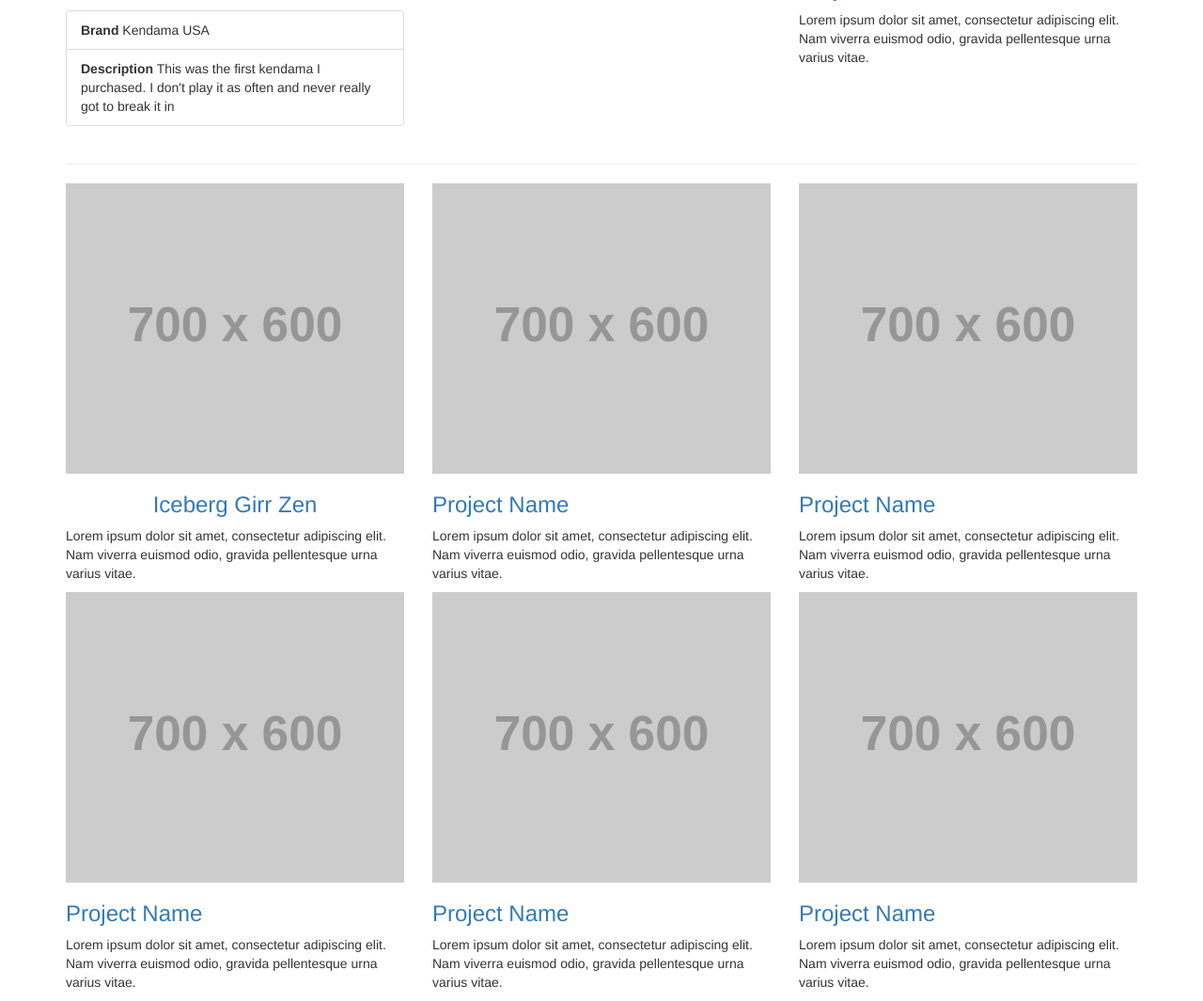
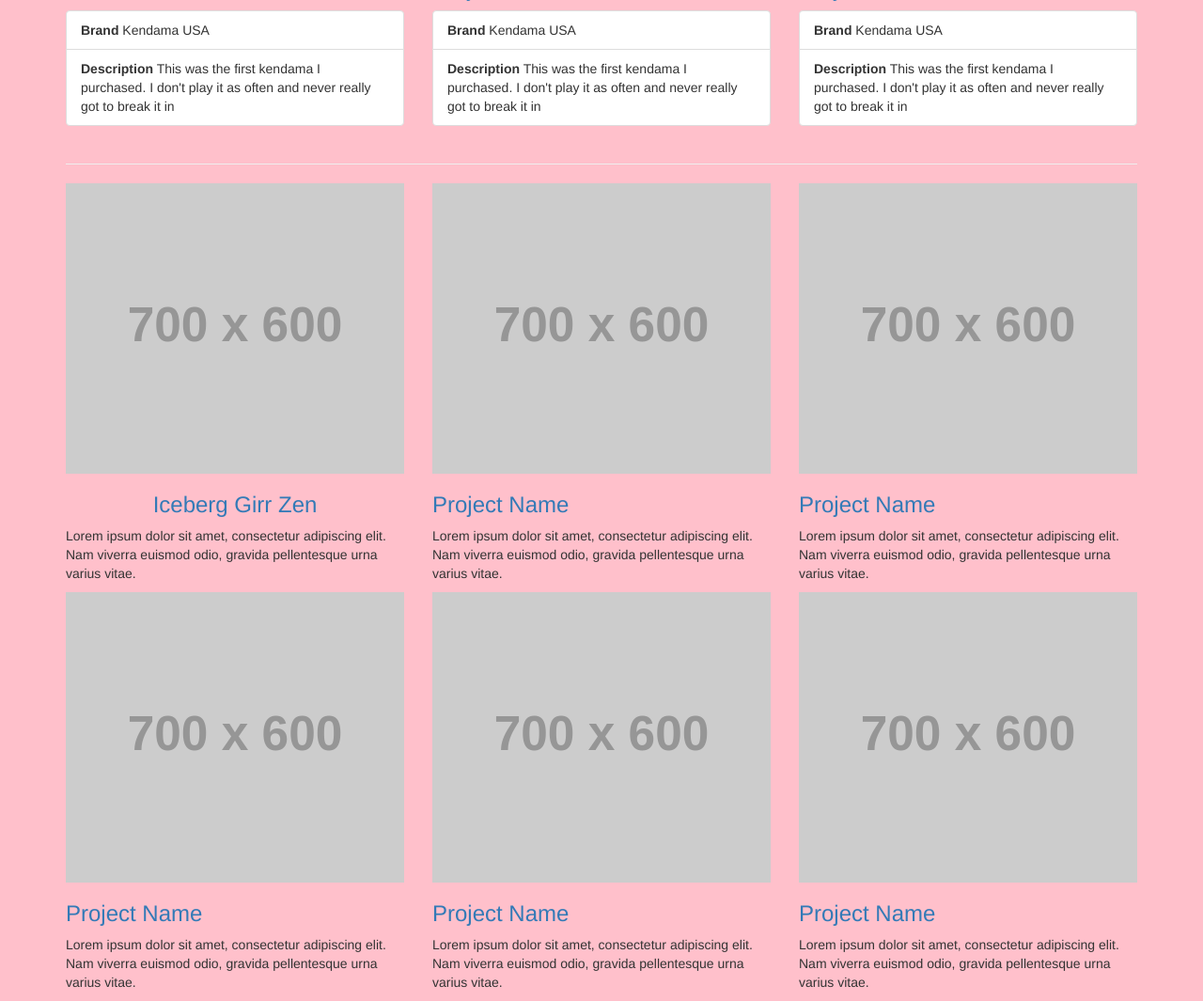
Before and after one commit to danielcodes/flask-practice, a Flask app: page /testing in a window 1280 px wide. Shown: the part 505-1570 px from the top of the page at 94% size. Run offline with Flask 2, Linux system fonts and the light colour scheme; grey boxes labelled with a size stand in for pictures from a placeholder-image service; some libraries are stand-ins or nearby versions.

Commit message:
created custom height class for images

```diff
--- /dev/null
+++ b/kendama-list/static/css/main.css
@@ -0,0 +1,9 @@
+
+/*keep images a certain height*/
+.img-height {
+	height: 350px;
+}
+
+body {
+	background-color: pink;
+}
--- a/kendama-list/templates/base.html
+++ b/kendama-list/templates/base.html
@@ -9,6 +9,8 @@
 
     <!-- Bootstrap -->
 		<link href="/static/bower_components/bootstrap/dist/css/bootstrap.min.css" rel="stylesheet"/>
+		<link href="/static/css/main.css" rel="stylesheet"/>
+
   </head>
 
   <body>
--- a/kendama-list/templates/dummy.html
+++ b/kendama-list/templates/dummy.html
@@ -7,8 +7,8 @@
 		<div class="row">
 				<div class="col-md-4 portfolio-item">
 
-						<div class="center-block">
-							<img style="height: 350px;" class="img-responsive" src="http://cdn.shopify.com/s/files/1/0286/5338/products/kendama-usa-tribute-half-split-red-and-white-silk-matte-1_1024x1024.jpg?v=1447091381" alt="">
+						<div>
+							<img class="img-responsive img-height img-circle" src="http://cdn.shopify.com/s/files/1/0286/5338/products/kendama-usa-tribute-half-split-red-and-white-silk-matte-1_1024x1024.jpg?v=1447091381" alt="">
 						</div>
 
 						<h3 class="text-center">
@@ -24,24 +24,33 @@
 
 				<div class="col-md-4 portfolio-item">
 						<div>
-							<img class="img-responsive" src="http://cdn.shopify.com/s/files/1/0286/5338/products/Kendama_USA_Tribute_Blue_1000x1000_1024x1024.jpg?v=1454011499" alt="">
+							<img class="img-height img-responsive" src="http://cdn.shopify.com/s/files/1/0286/5338/products/Kendama_USA_Tribute_Blue_1000x1000_1024x1024.jpg?v=1454011499" alt="">
 						</div>
 
 						<h3>
 								<a href="#">Project Name</a>
 						</h3>
-						<p>Lorem ipsum dolor sit amet, consectetur adipiscing elit. Nam viverra euismod odio, gravida pellentesque urna varius vitae.</p>
+
+						<ul class="list-group">
+							<li class="list-group-item"> <strong>Brand</strong> Kendama USA </li>
+							<li class="list-group-item"> <strong>Description</strong> This was the first kendama I purchased. I don't play it as often and never really got to break it in </li>
+						</ul>
+
 				</div>
 
 				<div class="col-md-4 portfolio-item">
 						<div >
-								<img style="height: 350px;" class="center-block img-responsive" src="http://sweetskendamas.com/wp-content/uploads/2014/05/MG_4271.jpg" alt="">
+								<img class="img-responsive img-height center-block img-circle" src="http://sweetskendamas.com/wp-content/uploads/2014/05/MG_4271.jpg" alt="">
 						</div>
 
 						<h3>
 								<a href="#">Project Name</a>
 						</h3>
-						<p>Lorem ipsum dolor sit amet, consectetur adipiscing elit. Nam viverra euismod odio, gravida pellentesque urna varius vitae.</p>
+						<ul class="list-group">
+							<li class="list-group-item"> <strong>Brand</strong> Kendama USA </li>
+							<li class="list-group-item"> <strong>Description</strong> This was the first kendama I purchased. I don't play it as often and never really got to break it in </li>
+						</ul>
+
 				</div>
 		</div>
 		<!-- /.row -->
```
